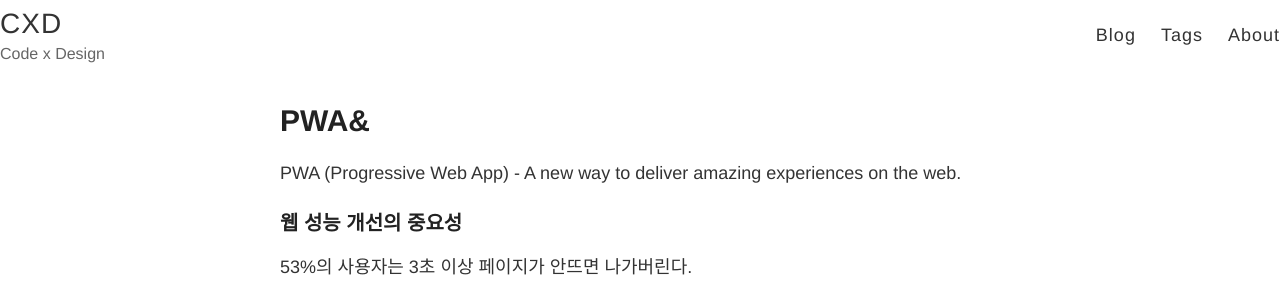
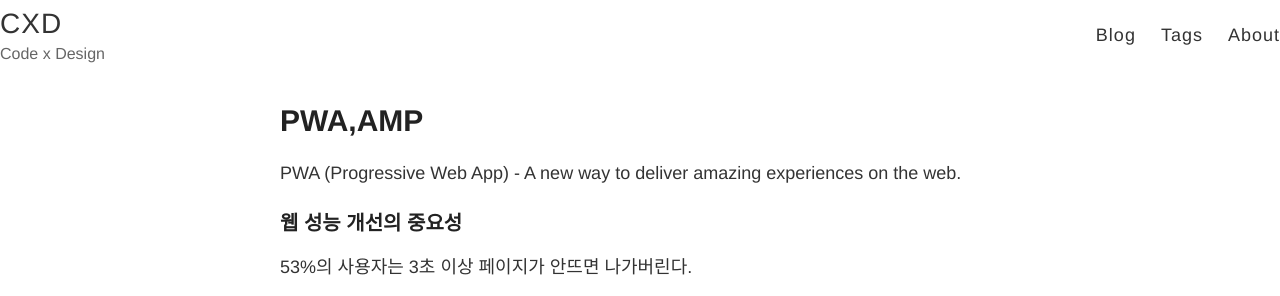
Before and after one commit to songssss/songssss.github.io, a Jekyll site: the page built from _posts/2017-04-23-PWA.md, in a window 1280 px wide. Shown: the top 296 px of the page. Built offline with Jekyll 4.4.1, drawn with Linux system fonts in a browser that asks for light colours; comment, search, counter and statistics services are not loaded.

Commit message:
Update 2017-04-23-PWA.md

```diff
--- a/_posts/2017-04-23-PWA.md
+++ b/_posts/2017-04-23-PWA.md
@@ -1,6 +1,6 @@
 ---
 layout: post
-title: PWA&AMP
+title: PWA,AMP
 tags:
 - pwa
 - amp
```
